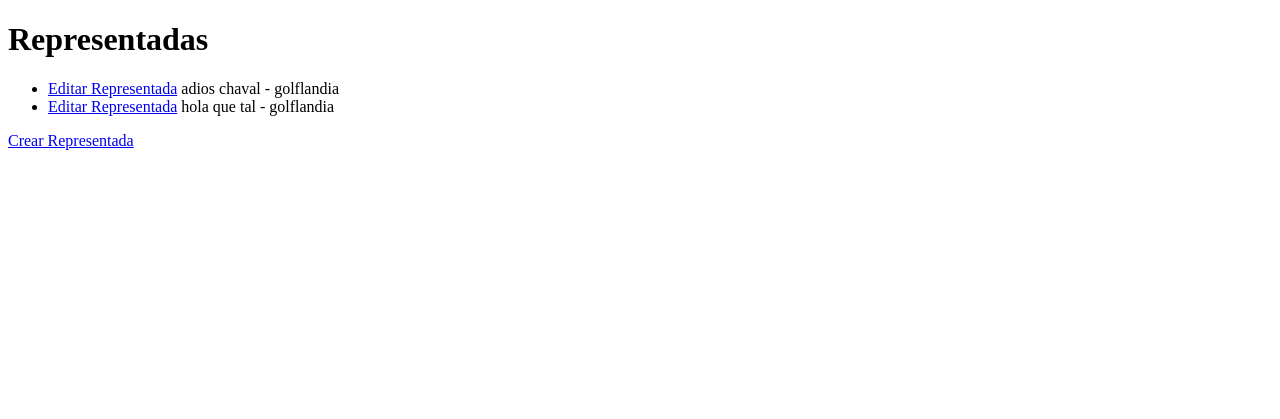
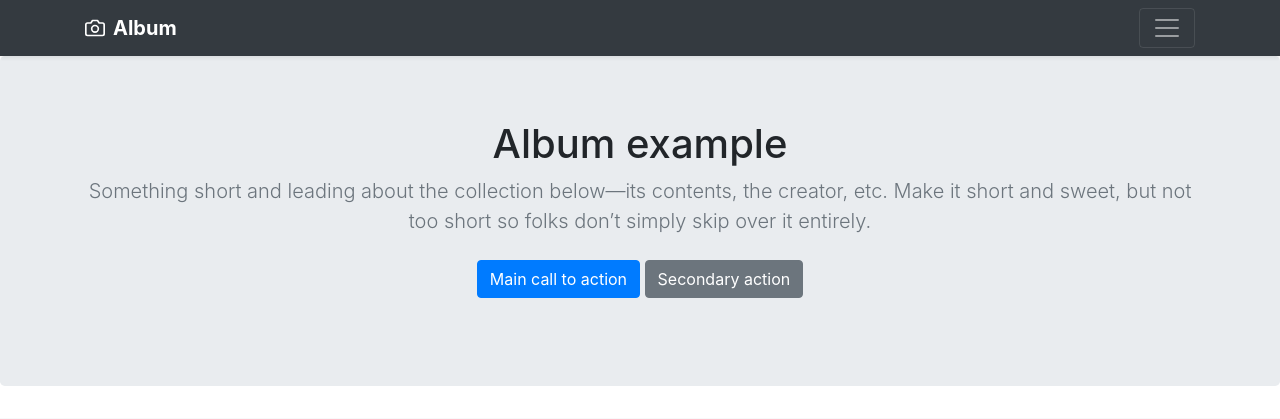
Before and after one commit to JLBootello/CRM_dyrb, a Django app: page /mvp/listarepresentadas in a window 1280 px wide. Shown: the top 419 px of the page. Before the commit the page ends 150 px from the top, so only its background shows below. Run offline with Django 3.2, Linux system fonts and the light colour scheme; data comes from the database, SQL or seed files in the repository; both versions use the stored data as it was after the commit; some libraries are stand-ins or nearby versions.

Commit message:
Hemos creado un nuevo template para darle otra imagen a las vistas de representada.

```diff
--- a/django_crm_dyrb/mvp/models.py
+++ b/django_crm_dyrb/mvp/models.py
@@ -18,6 +18,8 @@ class Representada(models.Model):
         error_messages={'blank': 'Por favor, introduzca una dirección de correo valida',
                         'unique': 'Una cuenta con esta dirección de correo ya existe.'},)
     web = models.CharField(max_length=200)
+    logo = models.CharField(max_length=500, blank=True)
+
     def __str__(self):
         return self.nombre_comercial
 
--- /dev/null
+++ b/django_crm_dyrb/mvp/templates/mvp/VisualRepresentadas.html
@@ -0,0 +1,131 @@
+
+<!doctype html>
+<html lang="en">
+  <head>
+    <meta charset="utf-8">
+    <meta name="viewport" content="width=device-width, initial-scale=1, shrink-to-fit=no">
+    <meta name="description" content="">
+    <meta name="author" content="Mark Otto, Jacob Thornton, and Bootstrap contributors">
+    <meta name="generator" content="Jekyll v4.1.1">
+    <title>Album example · Bootstrap</title>
+
+    <link rel="canonical" href="https://getbootstrap.com/docs/4.5/examples/album/">
+
+    <!-- Bootstrap core CSS -->
+<link rel="stylesheet" href="https://stackpath.bootstrapcdn.com/bootstrap/4.5.2/css/bootstrap.min.css" integrity="sha384-JcKb8q3iqJ61gNV9KGb8thSsNjpSL0n8PARn9HuZOnIxN0hoP+VmmDGMN5t9UJ0Z" crossorigin="anonymous">
+    <!-- Favicons -->
+<link rel="apple-touch-icon" href="/docs/4.5/assets/img/favicons/apple-touch-icon.png" sizes="180x180">
+<link rel="icon" href="/docs/4.5/assets/img/favicons/favicon-32x32.png" sizes="32x32" type="image/png">
+<link rel="icon" href="/docs/4.5/assets/img/favicons/favicon-16x16.png" sizes="16x16" type="image/png">
+<link rel="manifest" href="/docs/4.5/assets/img/favicons/manifest.json">
+<link rel="mask-icon" href="/docs/4.5/assets/img/favicons/safari-pinned-tab.svg" color="#563d7c">
+<link rel="icon" href="/docs/4.5/assets/img/favicons/favicon.ico">
+<meta name="msapplication-config" content="/docs/4.5/assets/img/favicons/browserconfig.xml">
+<meta name="theme-color" content="#563d7c">
+
+
+    <style>
+      .bd-placeholder-img {
+        font-size: 1.125rem;
+        text-anchor: middle;
+        -webkit-user-select: none;
+        -moz-user-select: none;
+        -ms-user-select: none;
+        user-select: none;
+      }
+
+      @media (min-width: 768px) {
+        .bd-placeholder-img-lg {
+          font-size: 3.5rem;
+        }
+      }
+    </style>
+    <!-- Custom styles for this template -->
+    <link href="album.css" rel="stylesheet">
+  </head>
+  <body>
+    <header>
+  <div class="collapse bg-dark" id="navbarHeader">
+    <div class="container">
+      <div class="row">
+        <div class="col-sm-8 col-md-7 py-4">
+          <h4 class="text-white">About</h4>
+          <p class="text-muted">Add some information about the album below, the author, or any other background context. Make it a few sentences long so folks can pick up some informative tidbits. Then, link them off to some social networking sites or contact information.</p>
+        </div>
+        <div class="col-sm-4 offset-md-1 py-4">
+          <h4 class="text-white">Contact</h4>
+          <ul class="list-unstyled">
+            <li><a href="#" class="text-white">Follow on Twitter</a></li>
+            <li><a href="#" class="text-white">Like on Facebook</a></li>
+            <li><a href="#" class="text-white">Email me</a></li>
+          </ul>
+        </div>
+      </div>
+    </div>
+  </div>
+  <div class="navbar navbar-dark bg-dark shadow-sm">
+    <div class="container d-flex justify-content-between">
+      <a href="#" class="navbar-brand d-flex align-items-center">
+        <svg xmlns="http://www.w3.org/2000/svg" width="20" height="20" fill="none" stroke="currentColor" stroke-linecap="round" stroke-linejoin="round" stroke-width="2" aria-hidden="true" class="mr-2" viewBox="0 0 24 24" focusable="false"><path d="M23 19a2 2 0 0 1-2 2H3a2 2 0 0 1-2-2V8a2 2 0 0 1 2-2h4l2-3h6l2 3h4a2 2 0 0 1 2 2z"/><circle cx="12" cy="13" r="4"/></svg>
+        <strong>Album</strong>
+      </a>
+      <button class="navbar-toggler" type="button" data-toggle="collapse" data-target="#navbarHeader" aria-controls="navbarHeader" aria-expanded="false" aria-label="Toggle navigation">
+        <span class="navbar-toggler-icon"></span>
+      </button>
+    </div>
+  </div>
+</header>
+
+<main role="main">
+
+  <section class="jumbotron text-center">
+    <div class="container">
+      <h1>Album example</h1>
+      <p class="lead text-muted">Something short and leading about the collection below—its contents, the creator, etc. Make it short and sweet, but not too short so folks don’t simply skip over it entirely.</p>
+      <p>
+        <a href="#" class="btn btn-primary my-2">Main call to action</a>
+        <a href="#" class="btn btn-secondary my-2">Secondary action</a>
+      </p>
+    </div>
+  </section>
+
+  <div class="album py-5 bg-light">
+    <div class="container">
+
+      <div class="row">
+          {% for representada in object_list%}
+        <div class="col-md-4">
+          <div class="card mb-4 shadow-sm">
+            {% load static %}
+            <img src="{{representada.logo}}" height="225" alt="{{representada.nombre_comercial}}">
+            <div class="card-body">
+              <p class="card-text">{{representada.nombre_comercial}}</p>
+              <div class="d-flex justify-content-between align-items-center">
+                <div class="btn-group">
+                  <button type="button" class="btn btn-sm btn-outline-secondary">Ver detalle</button>
+                  <button type="button" class="btn btn-sm btn-outline-secondary">Editar</button>
+                </div>
+                <small class="text-muted">9 mins</small>
+              </div>
+            </div>
+          </div>
+        </div>
+          {% endfor %}
+      </div>
+    </div>
+  </div>
+
+</main>
+
+<footer class="text-muted">
+  <div class="container">
+    <p class="float-right">
+      <a href="#">Back to top</a>
+    </p>
+    <p>Album example is &copy; Bootstrap, but please download and customize it for yourself!</p>
+    <p>New to Bootstrap? <a href="https://getbootstrap.com/">Visit the homepage</a> or read our <a href="/docs/4.5/getting-started/introduction/">getting started guide</a>.</p>
+  </div>
+</footer>
+<script src="https://code.jquery.com/jquery-3.5.1.slim.min.js" integrity="sha384-DfXdz2htPH0lsSSs5nCTpuj/zy4C+OGpamoFVy38MVBnE+IbbVYUew+OrCXaRkfj" crossorigin="anonymous"></script>
+      <script>window.jQuery || document.write('<script src="/docs/4.5/assets/js/vendor/jquery.slim.min.js"><\/script>')</script><script src="/docs/4.5/dist/js/bootstrap.bundle.min.js" integrity="sha384-LtrjvnR4Twt/qOuYxE721u19sVFLVSA4hf/rRt6PrZTmiPltdZcI7q7PXQBYTKyf" crossorigin="anonymous"></script></body>
+</html>
--- a/django_crm_dyrb/mvp/views.py
+++ b/django_crm_dyrb/mvp/views.py
@@ -23,7 +23,8 @@ class NuevaRepresentadaView(generic.CreateView):
 
 class RepresentadaListView(generic.ListView):
     model = Representada
-    template_name = 'mvp/ListaRepresentadas.html'
+    template_name = 'mvp/VisualRepresentadas.html'
+
 
 
 class RepresentadaUpdateView(generic.UpdateView):
```
Also changed, not shown: django_crm_dyrb/mvp/templates/mvp/FormRepresentada.html (+3 -15 lines), django_crm_dyrb/db.sqlite3, django_crm_dyrb/mvp/migrations/0002_auto_20201001_1554.py (deleted).
